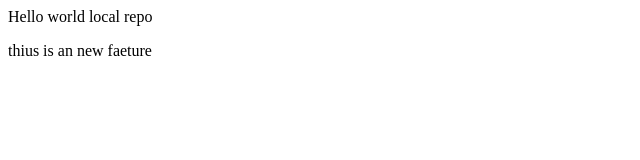
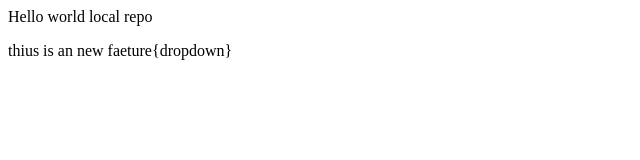
Before and after one commit to Sohan124/Local-Repo, a plain HTML site: page index.html in a window 1280 px wide. Shown: the full height of the page, 0-640 px from the left. Drawn offline with Linux system fonts and the light colour scheme.

Commit message:
Added dropdown

```diff
--- a/index.html
+++ b/index.html
@@ -1,2 +1,2 @@
 <p>Hello world local repo</p>
-<P>thius is an new faeture</P>
+<P>thius is an new faeture{dropdown}</P>
```
